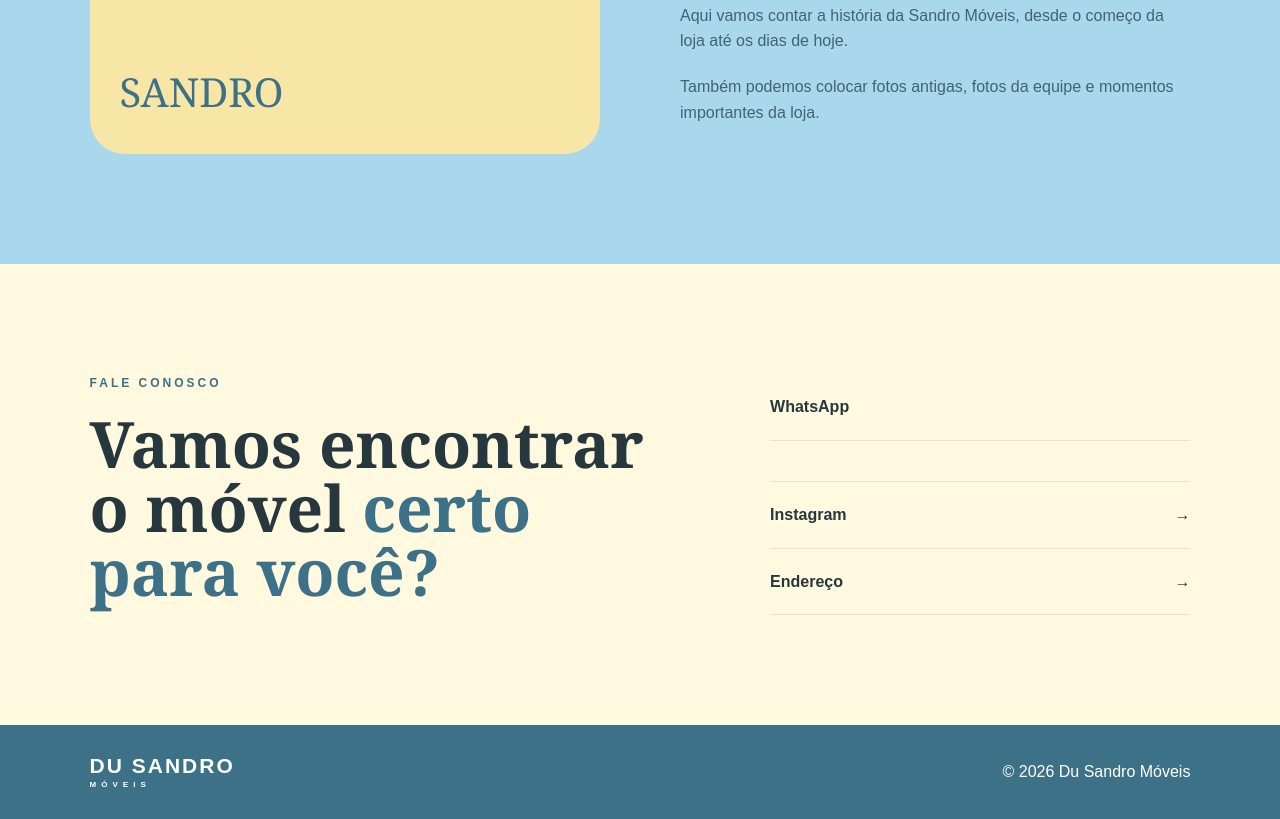
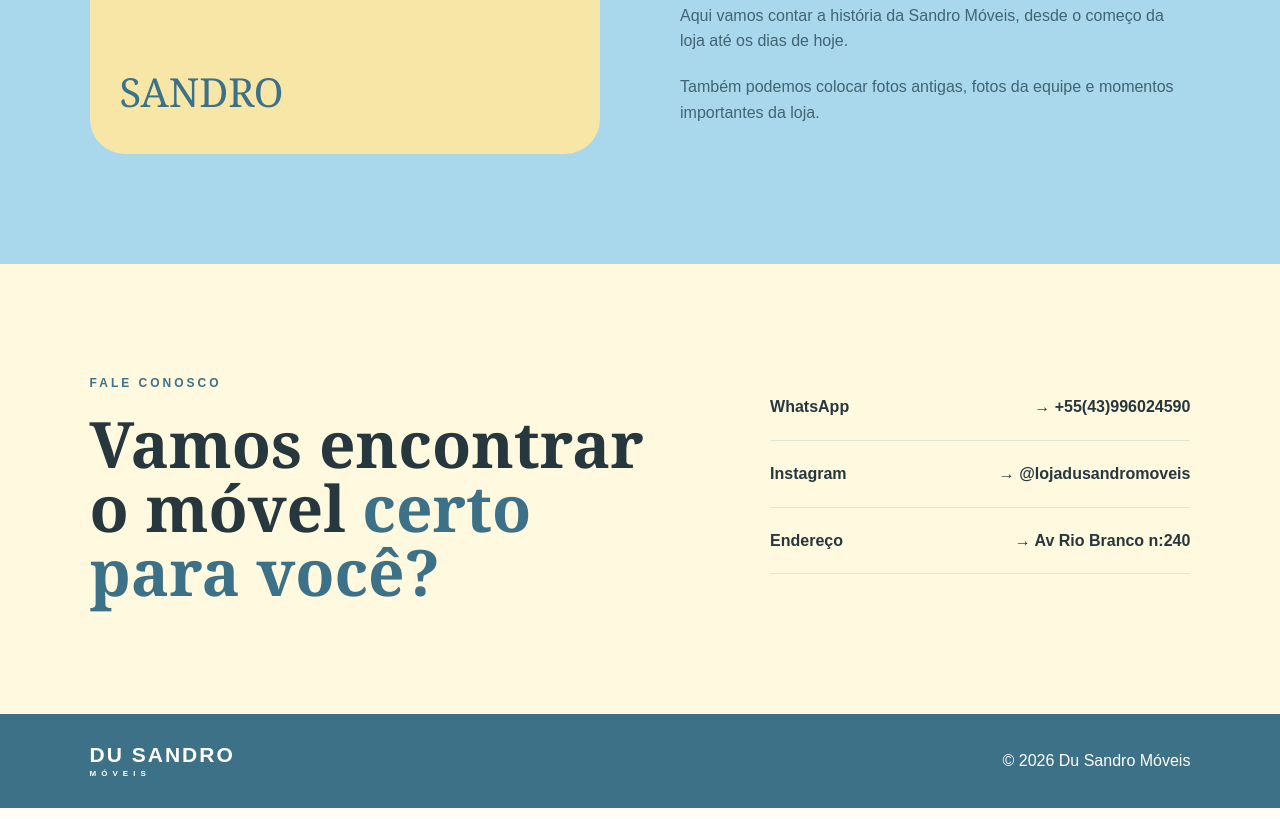
Before and after one commit to nicollyamor/LojaduSandro, a plain HTML site: page index.html in a window 1280 px wide. Shown: the part 4356-5175 px from the top of the page. Drawn offline with Linux system fonts and the light colour scheme.

Commit message:
Update index.html

```diff
--- a/index.html
+++ b/index.html
@@ -430,17 +430,17 @@
 
                 <a href="#">
                     <span>WhatsApp</span>
-                    <a href="https://wa.me/5543999575826"
+                    →  +55(43)996024590
                 </a>
 
                 <a href="#">
                     <span>Instagram</span>
-                    →
+                    → @lojadusandromoveis
                 </a>
 
                 <a href="#">
                     <span>Endereço</span>
-                    →
+                    → Av Rio Branco n:240
                 </a>
 
             </div>
```
